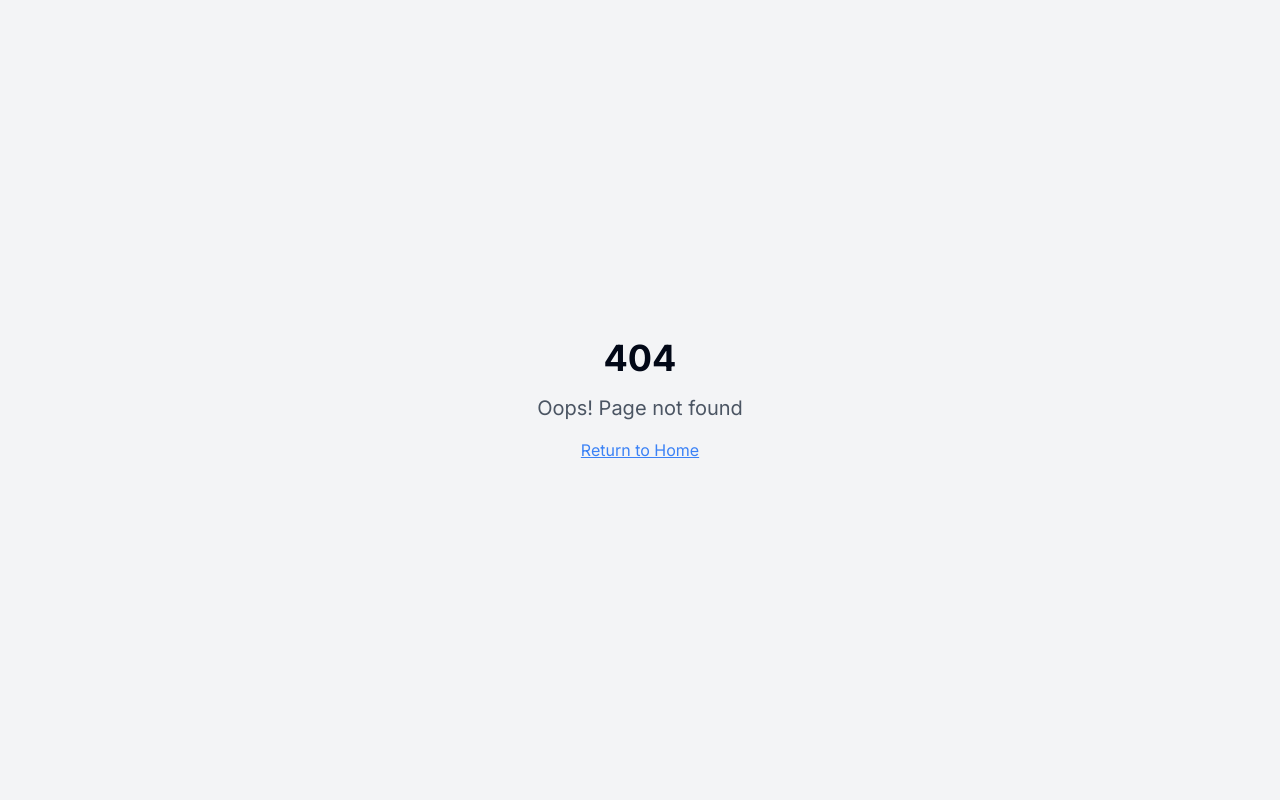
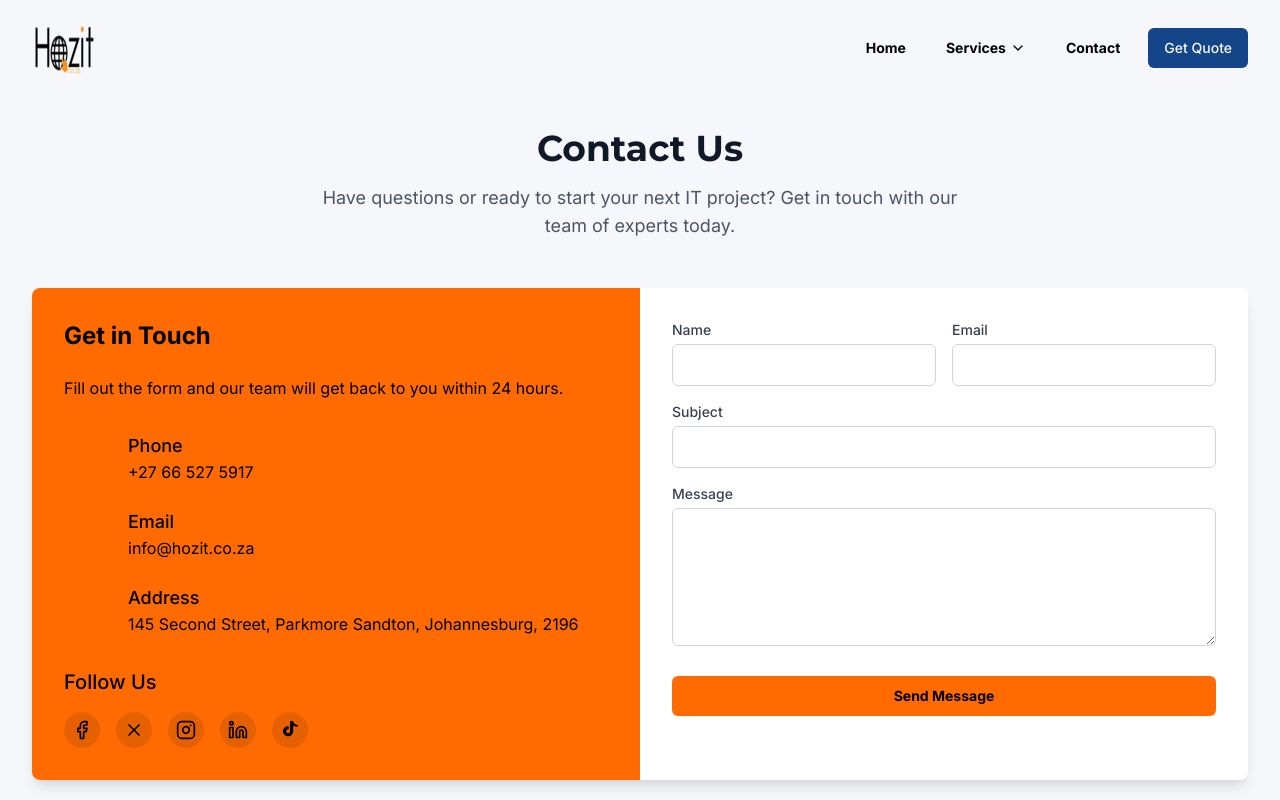
Before and after one commit to HalfLife86/hozit-website-revamp-project, a React (Vite) app: page /contact in a window 1280 px wide. Before the commit this address had no page. Shown: the top 800 px of the page. Built offline with nearby package versions, Linux system fonts and the light colour scheme.

Commit message:
feat: Create contact page and link
This commit creates a contact page and links it to the contact section.

```diff
--- a/src/App.tsx
+++ b/src/App.tsx
@@ -17,6 +17,7 @@ import NetworkDesign from "./pages/NetworkDesign";
 import Microsoft365 from "./pages/Microsoft365";
 import ComputerHardware from "./pages/ComputerHardware";
 import SoftwareLicensing from "./pages/SoftwareLicensing";
+import Contact from "./pages/Contact";
 import TermsOfService from "./pages/TermsOfService";
 import PrivacyPolicy from "./pages/PrivacyPolicy";
 import Sitemap from "./pages/Sitemap";
@@ -44,6 +45,7 @@ const App = () => (
           <Route path="/microsoft-365" element={<Microsoft365 />} />
           <Route path="/computer-hardware" element={<ComputerHardware />} />
           <Route path="/software-licensing" element={<SoftwareLicensing />} />
+          <Route path="/contact" element={<Contact />} />
           <Route path="/terms-of-service" element={<TermsOfService />} />
           <Route path="/privacy-policy" element={<PrivacyPolicy />} />
           <Route path="/sitemap" element={<Sitemap />} />
--- /dev/null
+++ b/src/components/Contact/ContactContent.tsx
@@ -0,0 +1,188 @@
+
+import React, { useState } from 'react';
+import { Button } from '@/components/ui/button';
+import { Phone, Mail, MapPin, Facebook, X, Instagram, Linkedin } from 'lucide-react';
+import { useToast } from '@/hooks/use-toast';
+
+const ContactInfo = ({ icon: Icon, title, content }: { icon: React.ElementType; title: string; content: string }) => {
+  return (
+    <div className="flex items-start mb-6">
+      <div className="bg-it-accent/10 p-3 rounded-full mr-4">
+        <Icon className="h-6 w-6 text-it-accent" />
+      </div>
+      <div>
+        <h3 className="text-lg font-medium text-black">{title}</h3>
+        <p className="text-black">{content}</p>
+      </div>
+    </div>
+  );
+};
+
+const ContactContent = () => {
+  const { toast } = useToast();
+  const [formData, setFormData] = useState({
+    name: '',
+    email: '',
+    subject: '',
+    message: ''
+  });
+  const [isSubmitting, setIsSubmitting] = useState(false);
+
+  const handleChange = (e: React.ChangeEvent<HTMLInputElement | HTMLTextAreaElement>) => {
+    const { id, value } = e.target;
+    setFormData(prev => ({ ...prev, [id]: value }));
+  };
+
+  const handleSubmit = (e: React.FormEvent) => {
+    e.preventDefault();
+    setIsSubmitting(true);
+
+    // Simulate form submission
+    setTimeout(() => {
+      console.log("Form submitted with data:", formData);
+      console.log("Email would be sent to: info@hozit.co.za");
+
+      // Show success message
+      toast({
+        title: "Message Sent!",
+        description: "We'll get back to you as soon as possible.",
+      });
+
+      // Reset form
+      setFormData({
+        name: '',
+        email: '',
+        subject: '',
+        message: ''
+      });
+      setIsSubmitting(false);
+    }, 1000);
+  };
+
+  return (
+    <section className="pt-24 md:pt-32 pb-20 bg-it-gray">
+      <div className="container mx-auto px-4 sm:px-6 lg:px-8">
+        <div className="text-center mb-12">
+          <h1 className="text-3xl md:text-4xl font-bold mb-4 text-gray-900 font-heading">Contact Us</h1>
+          <p className="text-lg text-gray-600 max-w-2xl mx-auto">
+            Have questions or ready to start your next IT project? Get in touch with our team of experts today.
+          </p>
+        </div>
+
+        <div className="bg-white rounded-lg shadow-lg overflow-hidden">
+          <div className="grid md:grid-cols-2">
+            <div className="bg-it-accent p-8 text-black">
+              <h3 className="text-2xl font-bold mb-6 text-black">Get in Touch</h3>
+              <p className="mb-8 text-black">
+                Fill out the form and our team will get back to you within 24 hours.
+              </p>
+
+              <ContactInfo
+                icon={Phone}
+                title="Phone"
+                content="+27 66 527 5917"
+              />
+
+              <ContactInfo
+                icon={Mail}
+                title="Email"
+                content="info@hozit.co.za"
+              />
+
+              <ContactInfo
+                icon={MapPin}
+                title="Address"
+                content="145 Second Street, Parkmore Sandton, Johannesburg, 2196"
+              />
+
+              <div className="mt-8">
+                <h4 className="text-xl font-medium mb-4 text-black">Follow Us</h4>
+                <div className="flex space-x-4">
+                  <a href="https://web.facebook.com/people/Hozit-Domain-Hosting/100086561992144/?mibextid=PtKPJ9" target="_blank" rel="noopener noreferrer" className="p-2 bg-black/10 rounded-full hover:bg-black/20 transition-colors">
+                    <Facebook className="w-5 h-5 text-black" />
+                  </a>
+                  <a href="https://x.com/hozit_sa" target="_blank" rel="noopener noreferrer" className="p-2 bg-black/10 rounded-full hover:bg-black/20 transition-colors">
+                    <X className="w-5 h-5 text-black" />
+                  </a>
+                  <a href="https://www.instagram.com/hozit_sa/" target="_blank" rel="noopener noreferrer" className="p-2 bg-black/10 rounded-full hover:bg-black/20 transition-colors">
+                    <Instagram className="w-5 h-5 text-black" />
+                  </a>
+                  <a href="https://www.linkedin.com/company/hozit-domain-hosting" target="_blank" rel="noopener noreferrer" className="p-2 bg-black/10 rounded-full hover:bg-black/20 transition-colors">
+                    <Linkedin className="w-5 h-5 text-black" />
+                  </a>
+                  <a href="https://www.tiktok.com/@hozit.domain.host" target="_blank" rel="noopener noreferrer" className="p-2 bg-black/10 rounded-full hover:bg-black/20 transition-colors">
+                    <svg className="w-5 h-5 text-black" viewBox="0 0 24 24" fill="currentColor" xmlns="http://www.w3.org/2000/svg">
+                      <path d="M19.321 5.562a5.124 5.124 0 0 1-3.035-2.494 5.12 5.12 0 0 1-.477-1.976H12.05v12.337a2.318 2.318 0 0 1-3.555 1.959 2.318 2.318 0 0 1-1.082-1.959c0-1.28 1.037-2.318 2.318-2.318.22 0 .433.031.636.088V7.406a6.114 6.114 0 0 0-.636-.033c-3.382 0-6.124 2.742-6.124 6.124S6.349 19.62 9.731 19.62c3.383 0 6.124-2.742 6.124-6.124v-6.87a8.803 8.803 0 0 0 5.322 1.77V5.562h-1.856Z" />
+                    </svg>
+                  </a>
+                </div>
+              </div>
+            </div>
+
+            <div className="p-8">
+              <form onSubmit={handleSubmit}>
+                <div className="grid grid-cols-1 sm:grid-cols-2 gap-4 mb-4">
+                  <div>
+                    <label htmlFor="name" className="block text-sm font-medium text-gray-700 mb-1">Name</label>
+                    <input
+                      type="text"
+                      id="name"
+                      value={formData.name}
+                      onChange={handleChange}
+                      className="w-full px-4 py-2 border border-gray-300 rounded-md focus:ring-it-accent focus:border-it-accent"
+                      required
+                    />
+                  </div>
+                  <div>
+                    <label htmlFor="email" className="block text-sm font-medium text-gray-700 mb-1">Email</label>
+                    <input
+                      type="email"
+                      id="email"
+                      value={formData.email}
+                      onChange={handleChange}
+                      className="w-full px-4 py-2 border border-gray-300 rounded-md focus:ring-it-accent focus:border-it-accent"
+                      required
+                    />
+                  </div>
+                </div>
+
+                <div className="mb-4">
+                  <label htmlFor="subject" className="block text-sm font-medium text-gray-700 mb-1">Subject</label>
+                  <input
+                    type="text"
+                    id="subject"
+                    value={formData.subject}
+                    onChange={handleChange}
+                    className="w-full px-4 py-2 border border-gray-300 rounded-md focus:ring-it-accent focus:border-it-accent"
+                  />
+                </div>
+
+                <div className="mb-6">
+                  <label htmlFor="message" className="block text-sm font-medium text-gray-700 mb-1">Message</label>
+                  <textarea
+                    id="message"
+                    rows={5}
+                    value={formData.message}
+                    onChange={handleChange}
+                    className="w-full px-4 py-2 border border-gray-300 rounded-md focus:ring-it-accent focus:border-it-accent"
+                    required
+                  ></textarea>
+                </div>
+
+                <Button
+                  type="submit"
+                  className="bg-it-accent hover:bg-amber-600 text-black w-full font-bold"
+                  disabled={isSubmitting}
+                >
+                  {isSubmitting ? "Sending..." : "Send Message"}
+                </Button>
+              </form>
+            </div>
+          </div>
+        </div>
+      </div>
+    </section>
+  );
+};
+
+export default ContactContent;
--- a/src/components/Navbar.tsx
+++ b/src/components/Navbar.tsx
@@ -100,7 +100,7 @@ const Navbar = () => {
               </DropdownMenuContent>
             </DropdownMenu>
 
-            <a href="#contact" className="nav-link text-black font-bold">Contact</a>
+            <Link to="/contact" className="nav-link text-black font-bold">Contact</Link>
             <Button className="btn-primary ml-4">Get Quote</Button>
           </div>
 
@@ -143,7 +143,7 @@ const Navbar = () => {
                 <Link to="/software-licensing" className="nav-link text-black font-medium block px-3 py-1 pl-6 text-sm">Software Licensing</Link>
               </div>
 
-              <a href="#contact" className="nav-link text-black font-bold block px-3 py-2">Contact</a>
+              <Link to="/contact" className="nav-link text-black font-bold block px-3 py-2">Contact</Link>
               <Button className="btn-primary mt-2 w-full">Get Quote</Button>
             </div>
           </div>
--- a/src/components/Sitemap/SitemapContent.tsx
+++ b/src/components/Sitemap/SitemapContent.tsx
@@ -17,6 +17,7 @@ const SitemapContent = () => {
     { name: 'Microsoft 365', path: '/microsoft-365' },
     { name: 'Computer Hardware', path: '/computer-hardware' },
     { name: 'Software Licensing', path: '/software-licensing' },
+    { name: 'Contact', path: '/contact' },
     { name: 'Terms of Service', path: '/terms-of-service' },
     { name: 'Privacy Policy', path: '/privacy-policy' },
   ];
--- /dev/null
+++ b/src/pages/Contact.tsx
@@ -0,0 +1,24 @@
+
+import React from 'react';
+import Navbar from '@/components/Navbar';
+import Footer from '@/components/Footer';
+import ContactContent from '@/components/Contact/ContactContent';
+
+const Contact = () => {
+  // Update document title
+  React.useEffect(() => {
+    document.title = 'Contact Us - HozIT';
+  }, []);
+
+  return (
+    <div className="flex flex-col min-h-screen">
+      <Navbar />
+      <main className="flex-grow">
+        <ContactContent />
+      </main>
+      <Footer />
+    </div>
+  );
+};
+
+export default Contact;
--- a/src/pages/Index.tsx
+++ b/src/pages/Index.tsx
@@ -5,7 +5,6 @@ import Hero from '@/components/Hero';
 import Services from '@/components/Services';
 import Features from '@/components/Features';
 import About from '@/components/About';
-import Contact from '@/components/Contact';
 import Footer from '@/components/Footer';
 
 const Index = () => {
@@ -43,7 +42,6 @@ const Index = () => {
         <Services />
         <Features />
         <About />
-        <Contact />
       </main>
       <Footer />
     </div>
```
